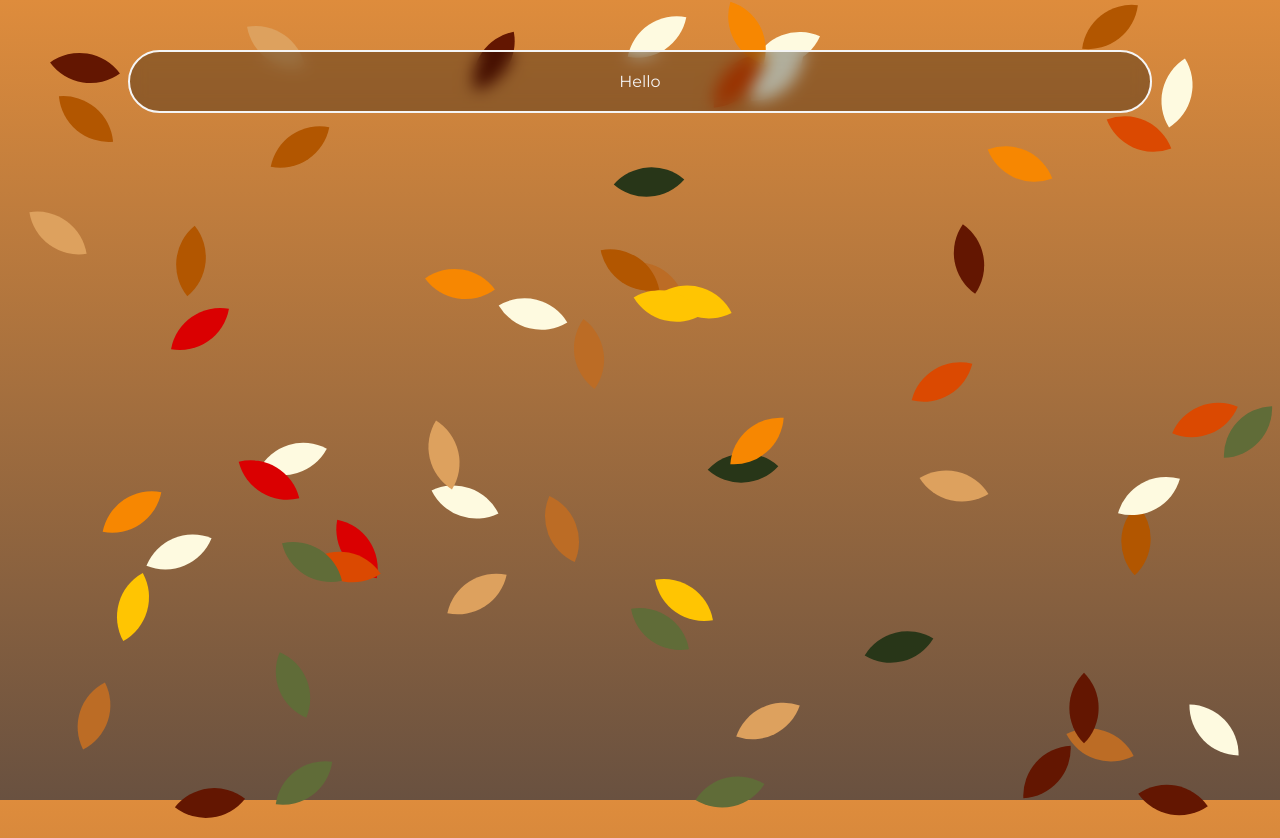
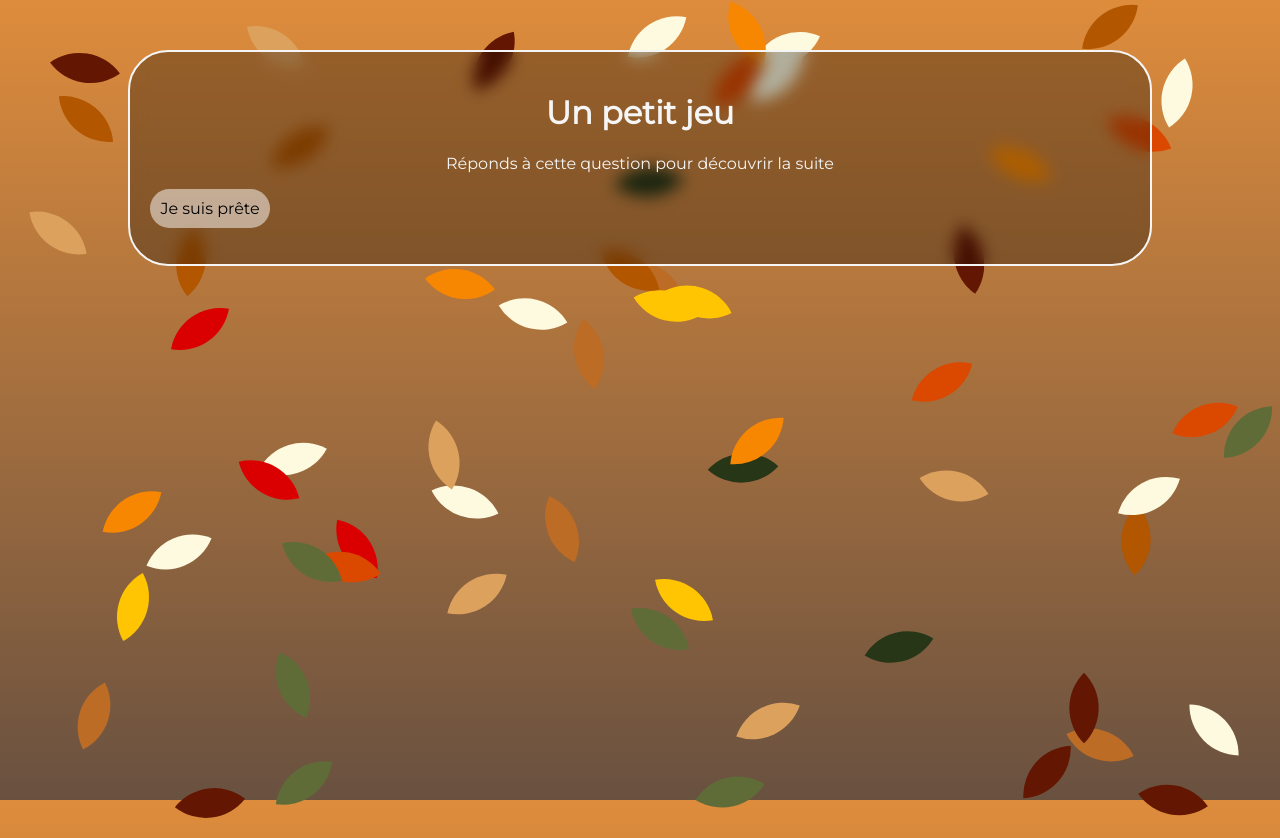
Before and after one commit to noctyris/5C5E1, a React (Vite) app: page / in a window 1280 px wide. Both pictures are taken after a click on the element "Découvrir la suite". Built offline with nearby package versions, Linux system fonts and the light colour scheme.

Commit message:
Add new page and multiple choices

```diff
--- a/src/App.jsx
+++ b/src/App.jsx
@@ -59,9 +59,28 @@ function App() {
     <div className="content">
       <h1 id="p1">Une petite surprise pour toi...</h1>
       <img src="/arrow-down.png" />
-      <p onClick={() => setPage(1)}>Découvrir la suite</p>
+      <p id="answer" onClick={() => setPage(1)}>
+        Découvrir la suite
+      </p>
     </div>,
-    <div className="content">Hello</div>,
+    <div className="content">
+      <h1>Un petit jeu</h1>
+      <p>Réponds à cette question pour découvrir la suite</p>
+      <p id="answer" onClick={() => setPage(2)}>
+        Je suis prête
+      </p>
+    </div>,
+    <div className="content">
+      <h3>Sais-tu pourquoi cette page ?</h3>
+      <div className="multiple">
+        <p id="answer" onClick={() => setPage(3)}>
+          Oui
+        </p>
+        <p id="answer" onClick={() => setPage(4)}>
+          Non
+        </p>
+      </div>
+    </div>,
   ];
 
   return (
--- a/src/index.css
+++ b/src/index.css
@@ -40,4 +40,15 @@ main {
     width: 50px;
     margin-bottom: 50px;
   }
+  #answer {
+    background-color: rgba(255, 255, 255, .5);
+    width: fit-content;
+    padding: 10px;
+    color: black;
+    border-radius: 30px;
+  }
+  .multiple {
+    display: flex;
+    justify-content: space-evenly;
+  }
 }
```
